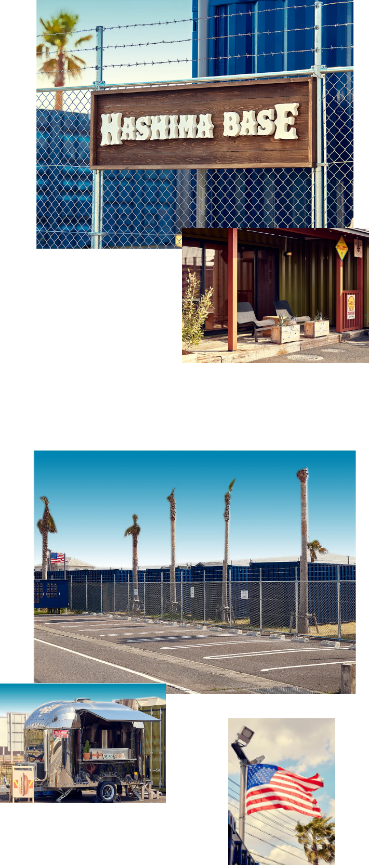
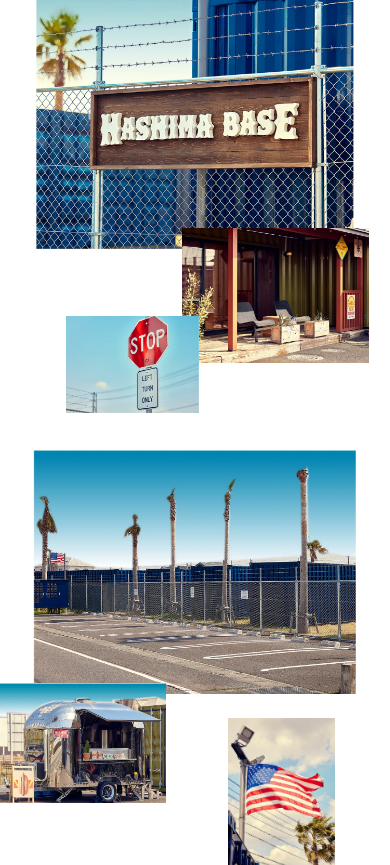
Before and after one commit to Mugen-Infotech/hashima, a PHP site: page / in a window 390 px wide. Shown: the part 1778-2643 px from the top of the page. Run offline with PHP 8.4, Linux system fonts and the light colour scheme; some libraries are stand-ins or nearby versions.

Commit message:
small device image hide issue solved

```diff
--- a/assets/css/style.css
+++ b/assets/css/style.css
@@ -3708,7 +3708,10 @@ input[type="file"]::file-selector-button {
     left: inherit;
   }
   .p-facility-intro__img--stop {
-    display: none;
+    /* display: none; */
+    bottom: -50px;
+    left: 7.925rem;
+    width: 16rem;
   }
   .p-facility-intro__img--flag {
     top: inherit;
```
